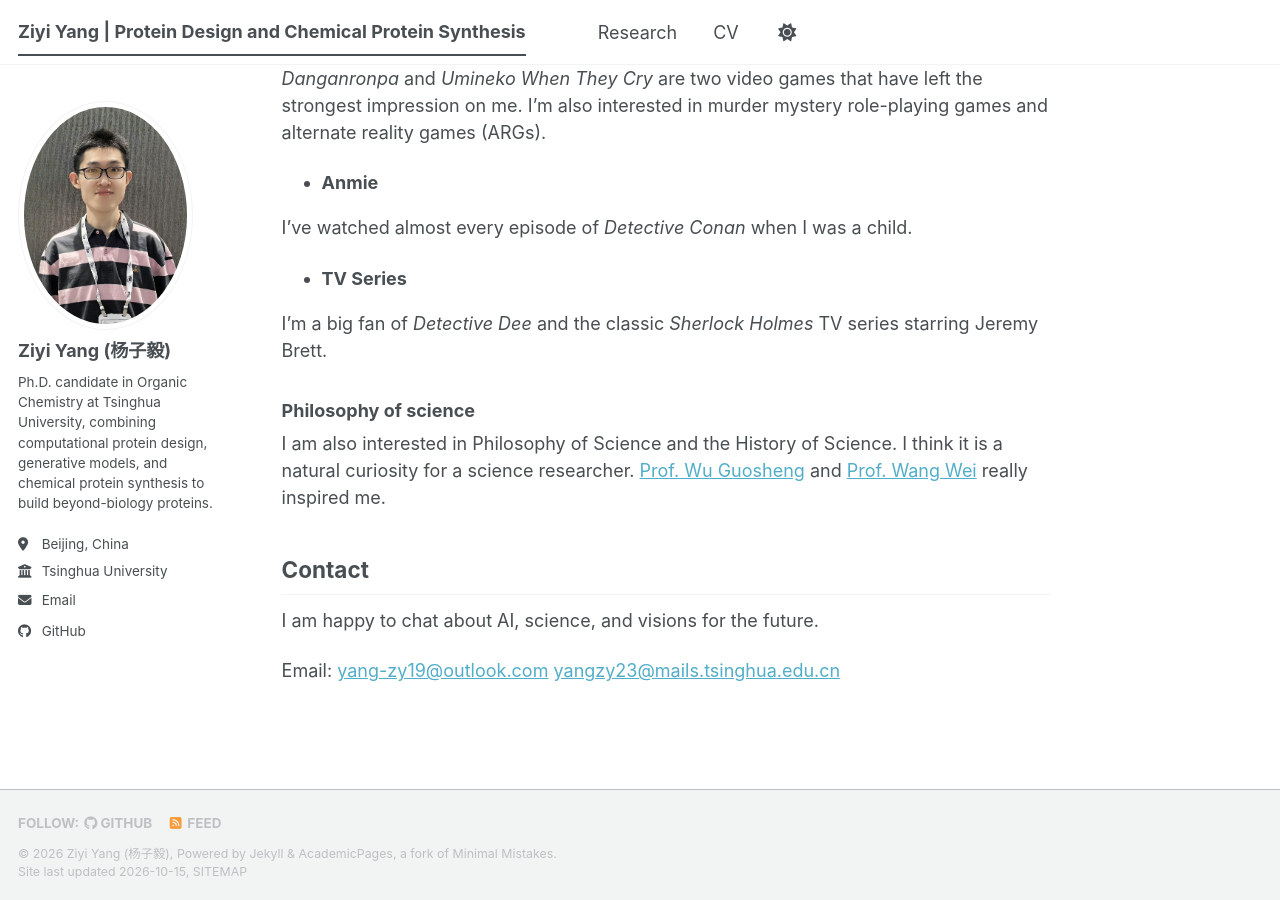
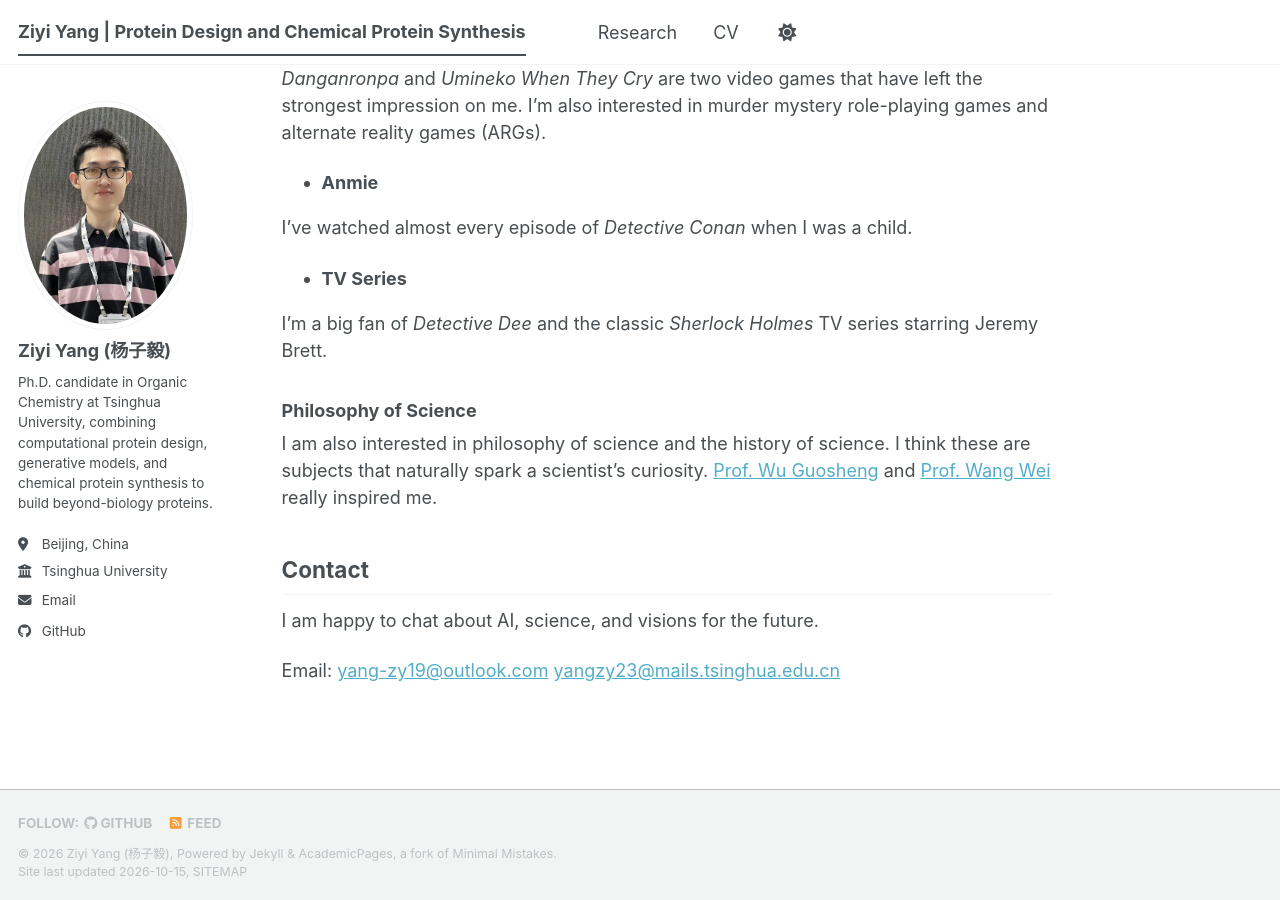
Before and after one commit to YZY010418/YZY010418.github.io, a Jekyll site: the page built from _pages/about.md, in a window 1280 px wide and 900 px high, scrolled down 3777 px. Built offline with Jekyll 4.4.1, drawn with Linux system fonts in a browser that asks for light colours; a style sheet for code colours, icons or effects is not loaded.

Commit message:
Revise Philosophy of Science section wording
Correct capitalization and improve phrasing in the Philosophy of Science section.

```diff
--- a/_pages/about.md
+++ b/_pages/about.md
@@ -101,8 +101,8 @@ I’ve watched almost every episode of *Detective Conan* when I was a child.
 
 I’m a big fan of *Detective Dee* and the classic *Sherlock Holmes* TV series starring Jeremy Brett.
 
-### Philosophy of science
-I am also interested in Philosophy of Science and the History of Science. I think it is a natural curiosity for a science researcher. [Prof. Wu Guosheng](https://baike.baidu.com/en/item/Wu%20Guosheng/1426608) and [Prof. Wang Wei](https://baike.baidu.com/en/item/Wang%20Wei/3482931?from=baikecn) really inspired me.
+### Philosophy of Science
+I am also interested in philosophy of science and the history of science. I think these are subjects that naturally spark a scientist’s curiosity. [Prof. Wu Guosheng](https://baike.baidu.com/en/item/Wu%20Guosheng/1426608) and [Prof. Wang Wei](https://baike.baidu.com/en/item/Wang%20Wei/3482931?from=baikecn) really inspired me.
 
 ## Contact
 
```
